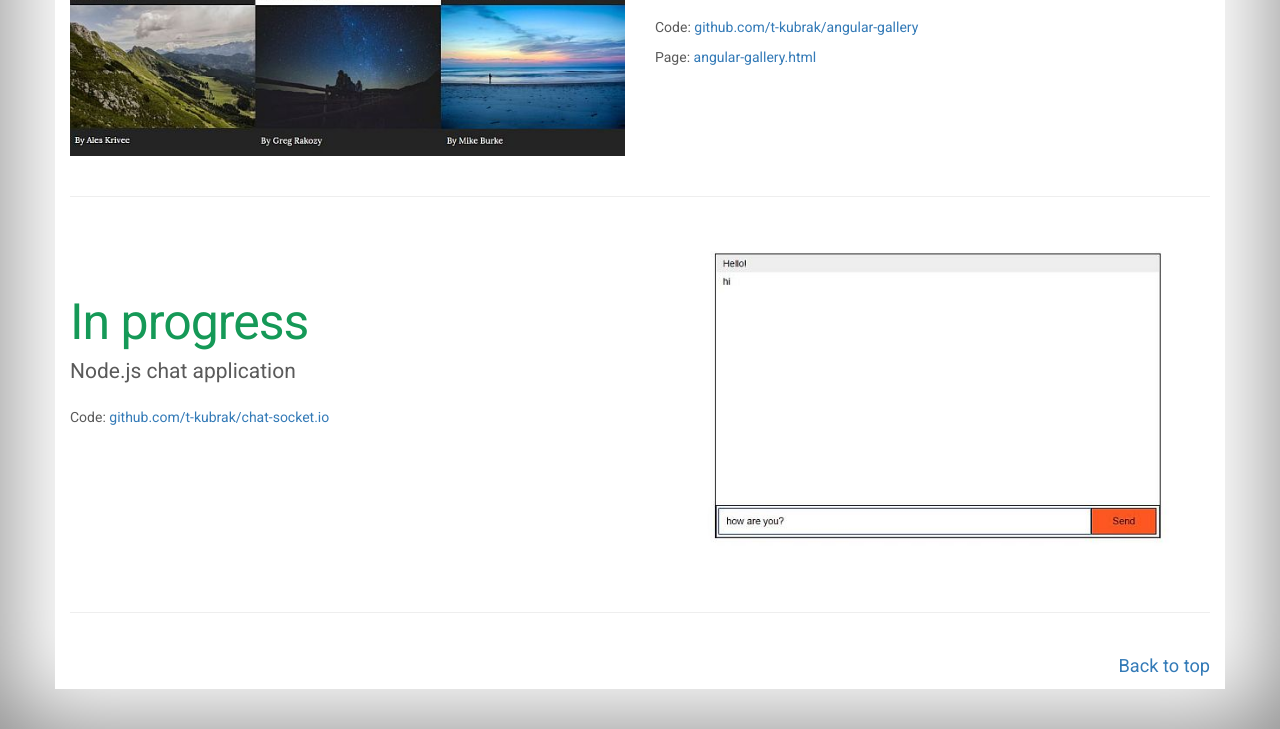
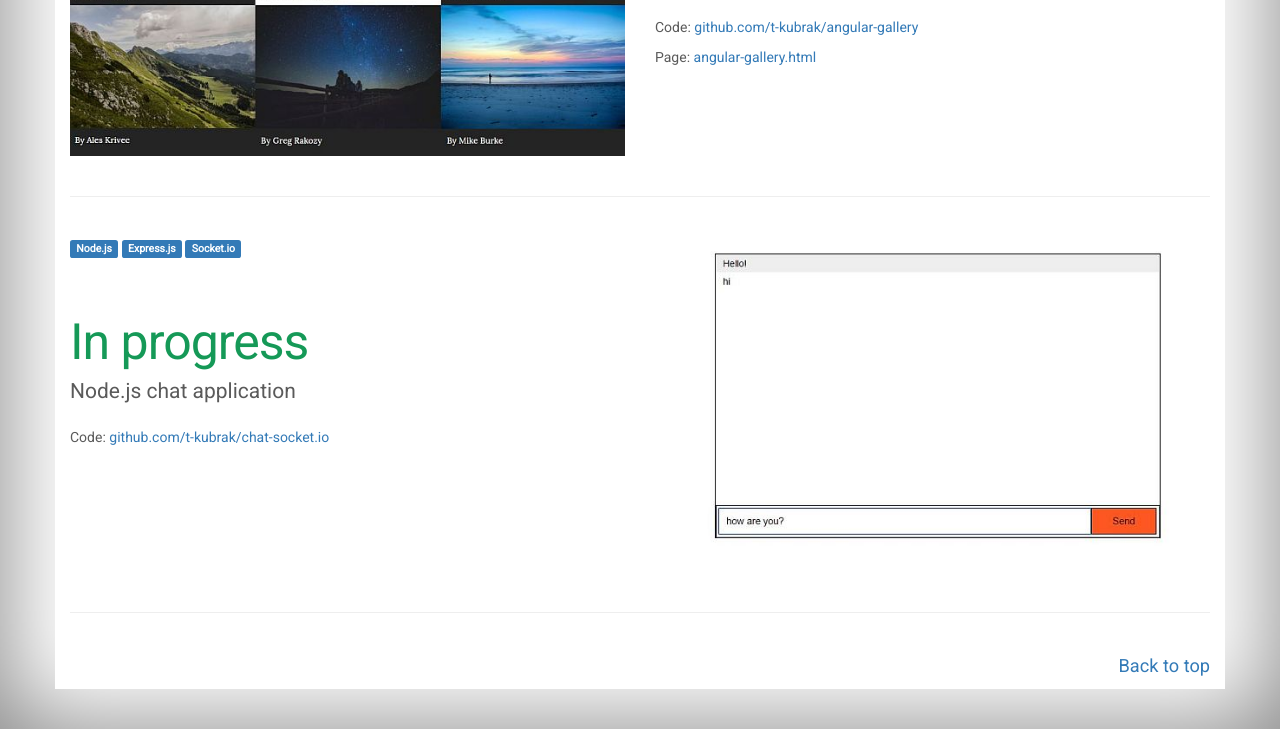
Before and after one commit to t-kubrak/portfolio, a plain HTML site: page index.html in a window 1280 px wide. Shown: the part 730-1459 px from the top of the page. Drawn offline with nearby package versions, Linux system fonts and the light colour scheme.

Commit message:
technologies - proj3

```diff
--- a/index.html
+++ b/index.html
@@ -82,6 +82,9 @@
 
       <div class="row featurette">
         <div class="col-md-6">
+          <span class="label label-primary">Node.js</span>
+          <span class="label label-primary">Express.js</span>
+          <span class="label label-primary">Socket.io</span>
           <h2 class="featurette-heading">In progress</h2>
           <p class="lead">Node.js chat application</p>
           <p>Code: <a href="https://github.com/t-kubrak/chat-socket.io">github.com/t-kubrak/chat-socket.io</a> </p>
```
